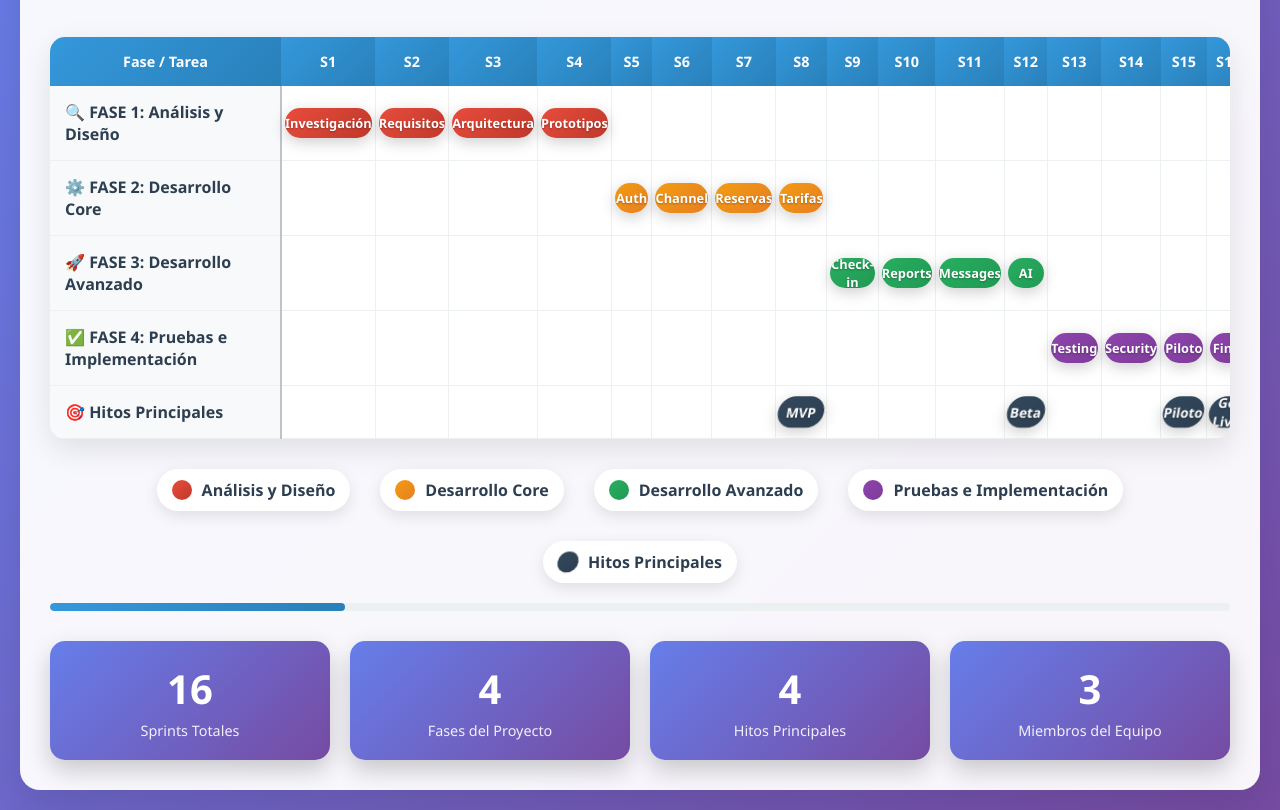
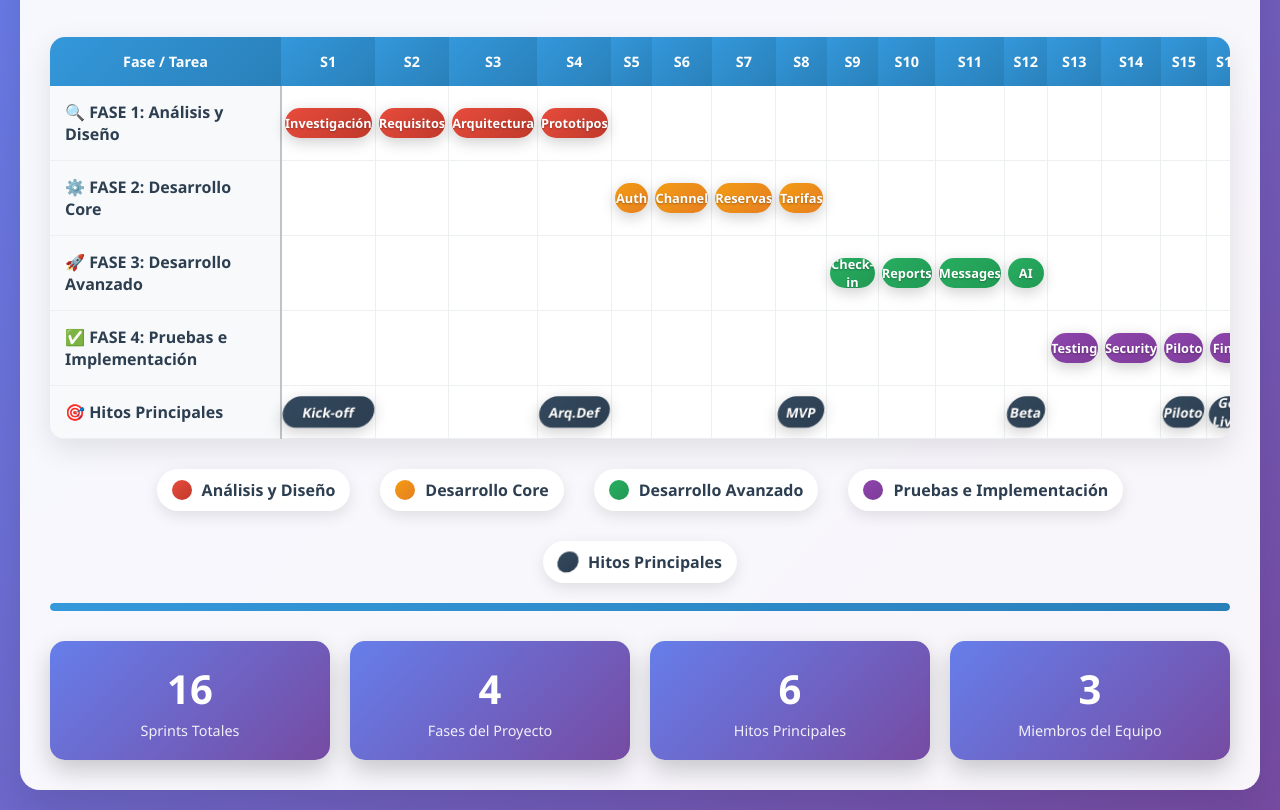
Before and after one commit to javito72/diagrama_gantt, a plain HTML site: page index.html in a window 1280 px wide. Shown: the part 176-986 px from the top of the page. Drawn offline with Linux system fonts and the light colour scheme.

Commit message:
mejoras en la animación

```diff
--- a/index.html
+++ b/index.html
@@ -113,10 +113,10 @@
                     </tr>
                     <tr class="gantt-row">
                         <td class="task-name">🎯 Hitos Principales</td>
+                        <td class="week-cell"><div class="task-bar milestone">Kick-off</div></td>
                         <td class="week-cell"></td>
                         <td class="week-cell"></td>
-                        <td class="week-cell"></td>
-                        <td class="week-cell"></td>
+                        <td class="week-cell"><div class="task-bar milestone">Arq.Def</div></td>
                         <td class="week-cell"></td>
                         <td class="week-cell"></td>
                         <td class="week-cell"></td>
@@ -171,7 +171,7 @@
                 <div class="stat-label">Fases del Proyecto</div>
             </div>
             <div class="stat-card">
-                <div class="stat-number">4</div>
+                <div class="stat-number">6</div>
                 <div class="stat-label">Hitos Principales</div>
             </div>
             <div class="stat-card">
--- a/styles.css
+++ b/styles.css
@@ -195,7 +195,7 @@ h1 {
 
 @keyframes progressAnimation {
     to {
-        width: 25%;
+        width: 100%;
     }
 }
 
```
